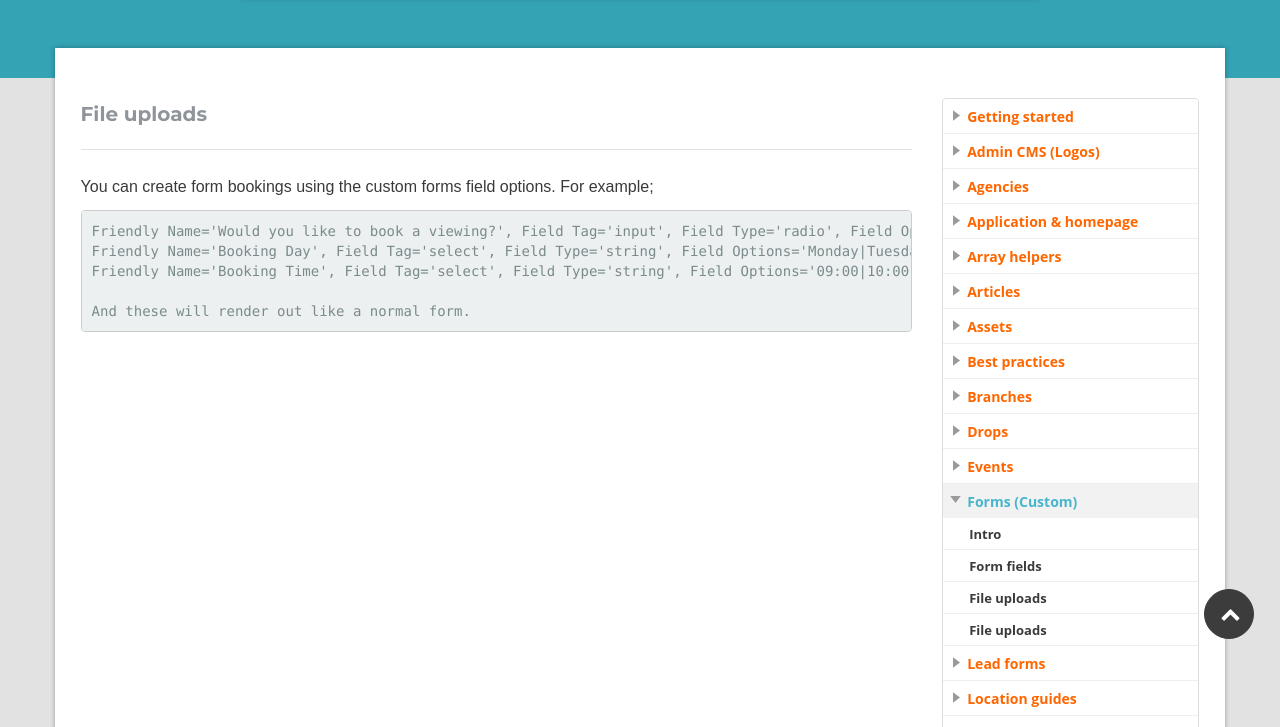
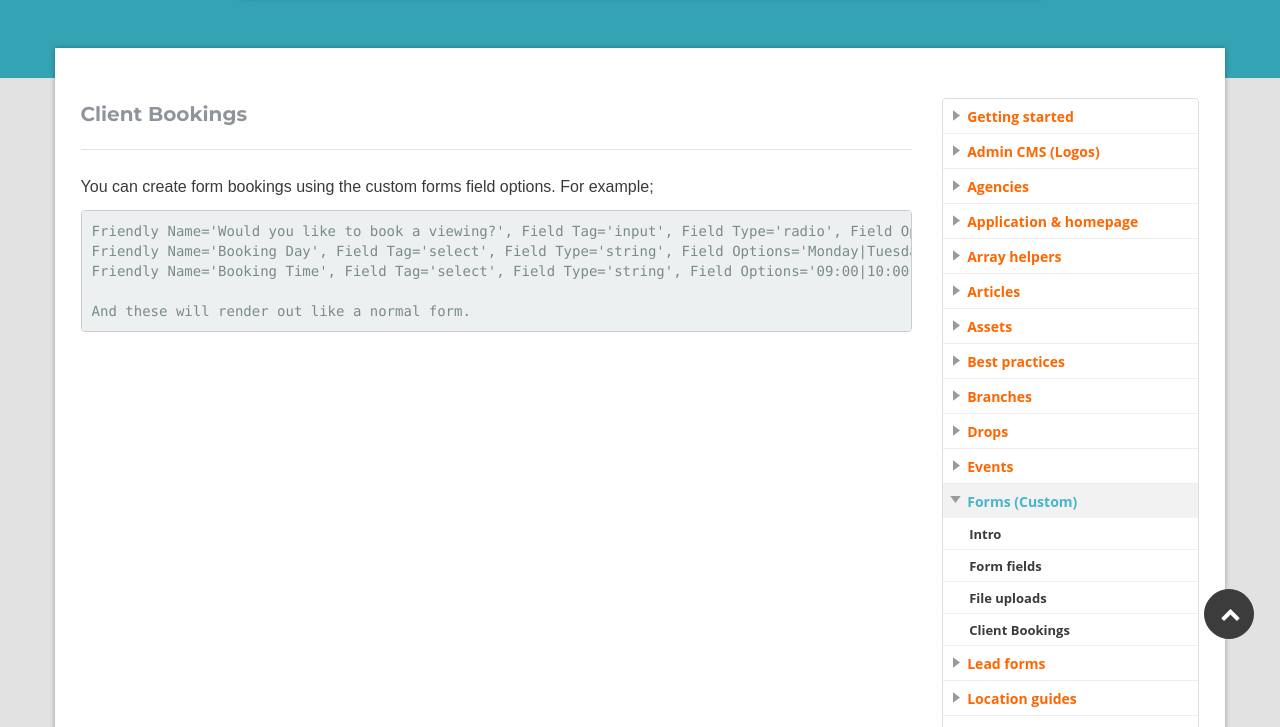
Before and after one commit to homeflow/homeflow.github.io, a Jekyll site: the page built from _posts/custom-forms/2016-12-12-form-bookings.md, in a window 1280 px wide. Shown: the part 243-970 px from the top of the page. Built offline with Jekyll 4.4.1, drawn with Linux system fonts in a browser that asks for light colours.

Commit message:
form bookings title

```diff
--- a/_posts/custom-forms/2016-12-12-form-bookings.md
+++ b/_posts/custom-forms/2016-12-12-form-bookings.md
@@ -1,6 +1,6 @@
 ---
 layout: default
-title: File uploads
+title: Client Bookings
 modal-id: custom-forms
 category: custom-forms
 ---
```
